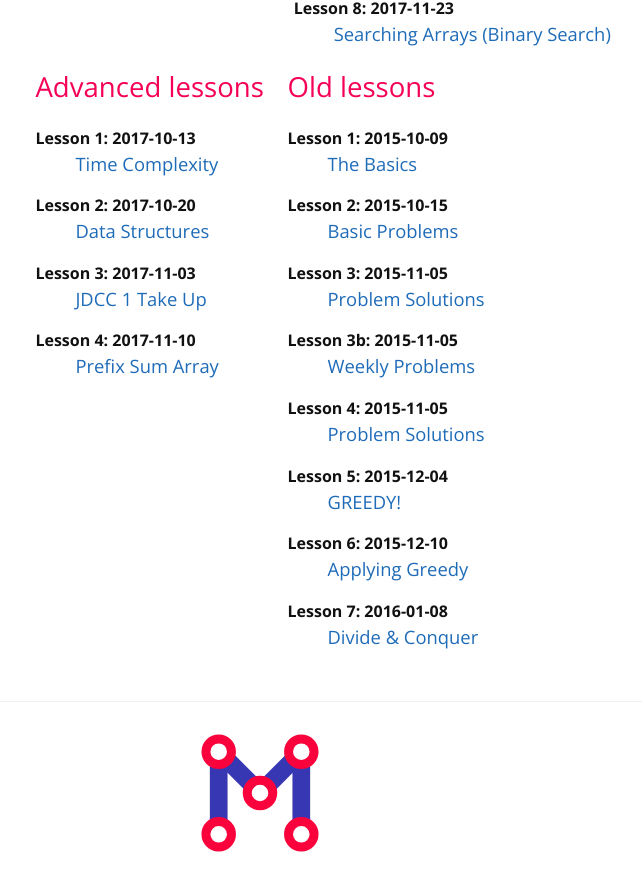
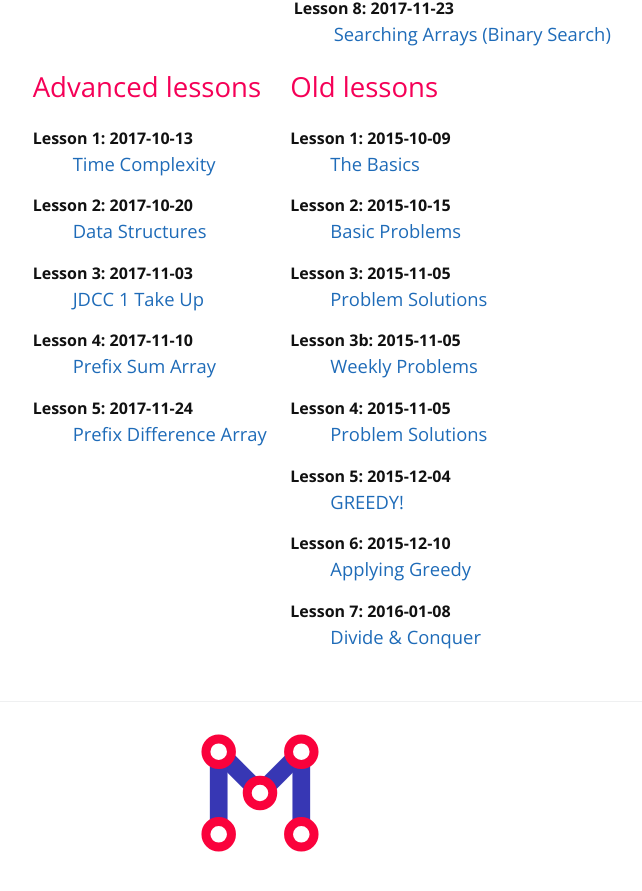
Before and after one commit to mcpt/mcpt.github.io, a Jekyll site: the page built from cpt.md, in a window 1280 px wide and 900 px high, scrolled down 1228 px. Shown: the top 891 px of the window, without its empty margins (380-1022 px from the left). Built offline with Jekyll 4.4.1, drawn with Linux system fonts in a browser that asks for light colours.

Commit message:
Added lesson 5.

```diff
--- a/_data/advanced-lessons.yml
+++ b/_data/advanced-lessons.yml
@@ -23,3 +23,8 @@
   date: 2017-11-10
   id: 4
   url: https://docs.google.com/presentation/d/1EHHZ5W7hKK-NySX5jOTjWq6gdKfN9ELyoxSvIlFG5ok/edit?usp=sharing
+
+- title: Prefix Difference Array
+  date: 2017-11-24
+  id: 5
+  url: https://docs.google.com/presentation/d/1pVp6sCmICxWvpRNwqJJFc5jUQaaJcFHxb_5F24xZUso/edit?usp=sharing
```
